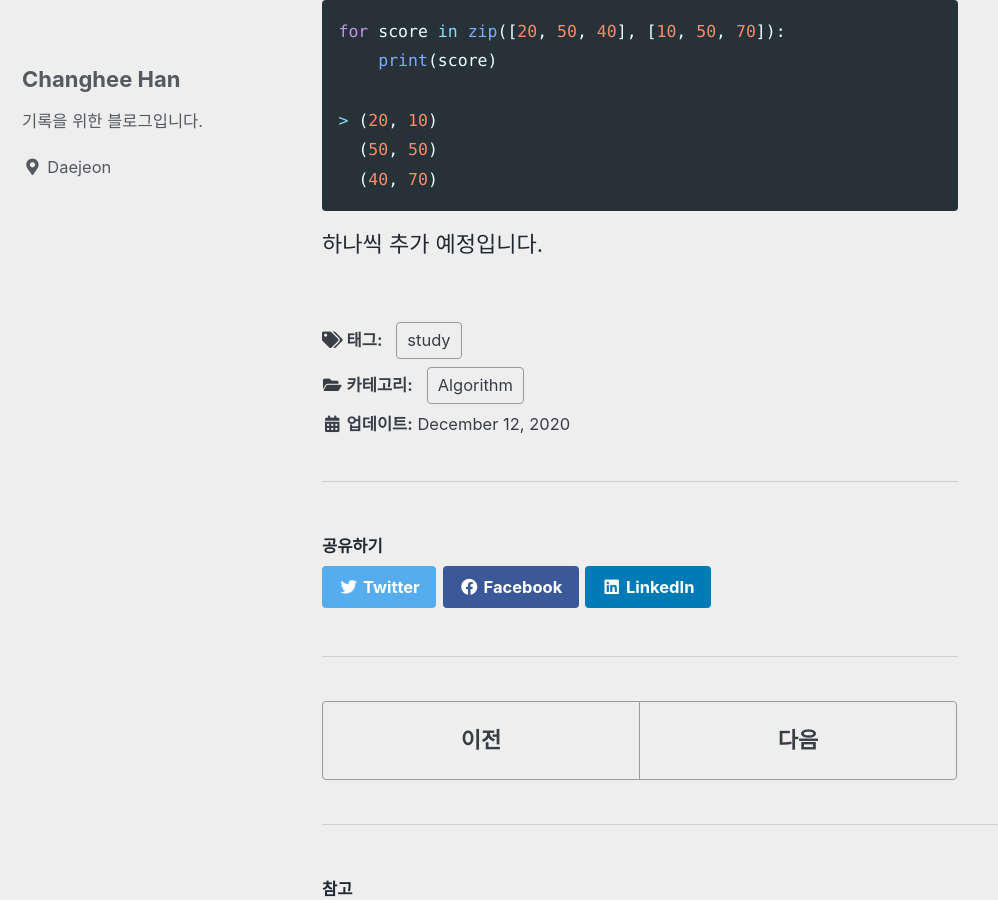
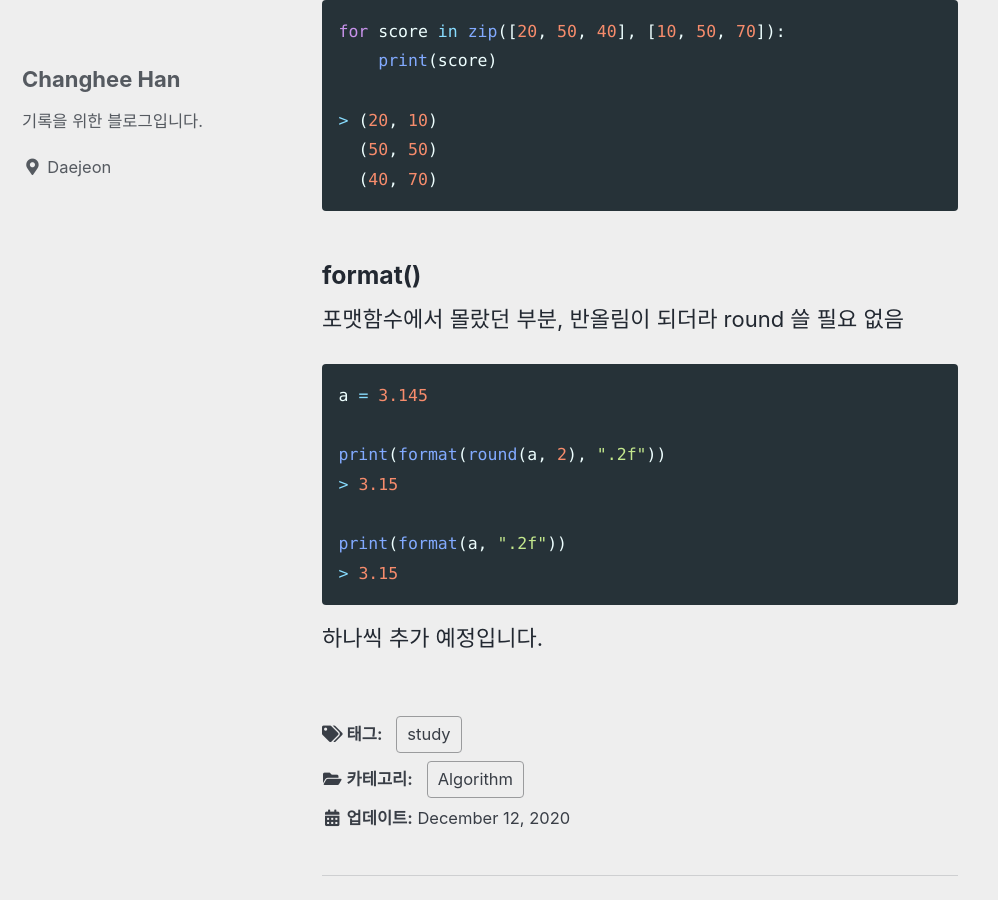
Before and after one commit to hython37/hython37.github.io, a Jekyll site: the page built from _posts/2020-12-12-Built-in Functions.md, in a window 1280 px wide and 900 px high, scrolled down 1377 px. Shown: the whole window, without its empty margins (0-998 px from the left). Built offline with Jekyll 4.4.1, drawn with Linux system fonts in a browser that asks for light colours; cached includes are drawn as plain includes.

Commit message:
format method

````diff
--- a/_posts/2020-12-12-Built-in Functions.md
+++ b/_posts/2020-12-12-Built-in Functions.md
@@ -52,5 +52,16 @@ for score in zip([20, 50, 40], [10, 50, 70]):
   (40, 70)
 ```
 
+### format()
+포맷함수에서 몰랐던 부분, 반올림이 되더라 round 쓸 필요 없음
 
+```python
+a = 3.145
+
+print(format(round(a, 2), ".2f"))
+> 3.15
+
+print(format(a, ".2f"))
+> 3.15
+```
 하나씩 추가 예정입니다.
````
